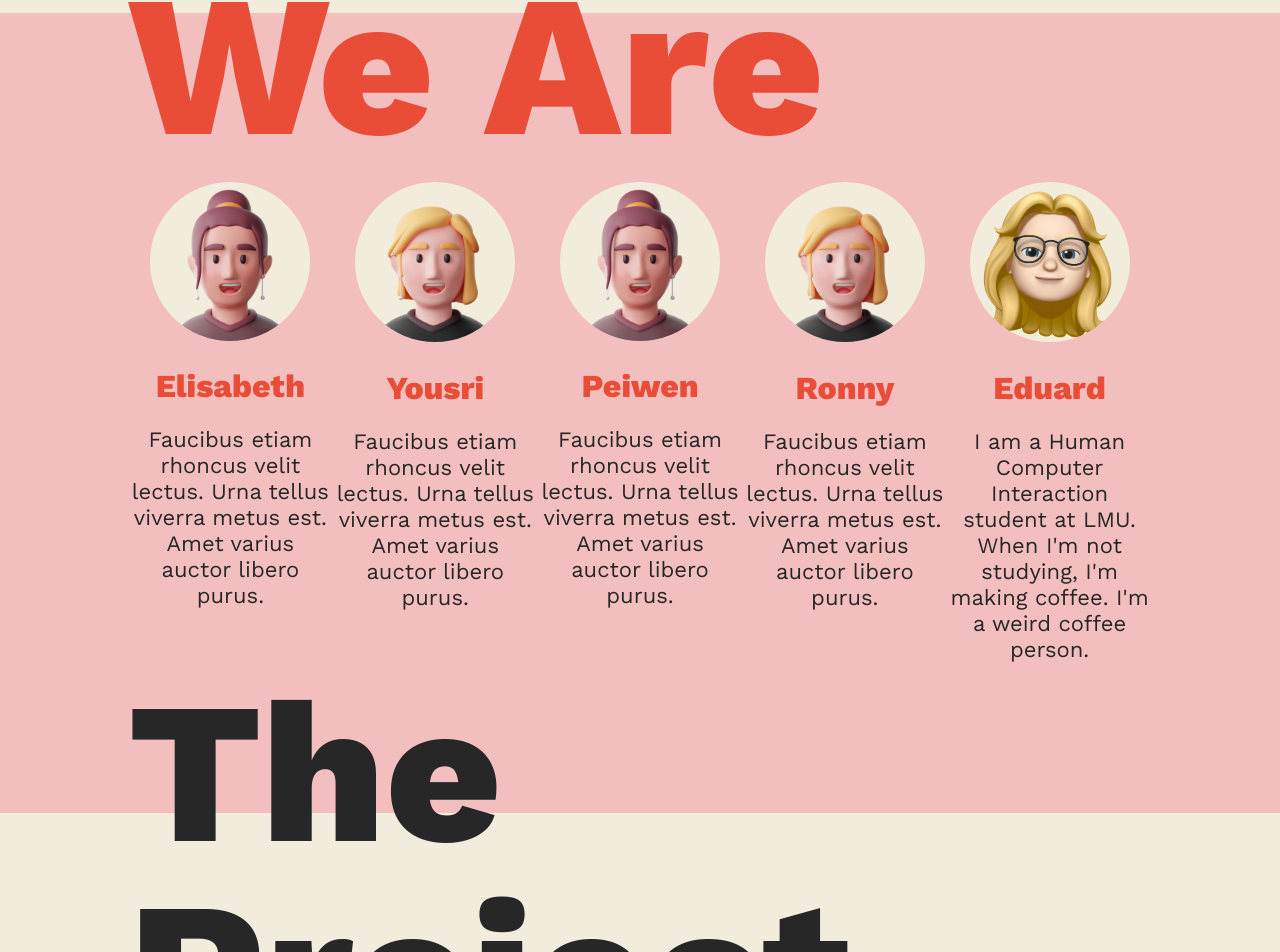
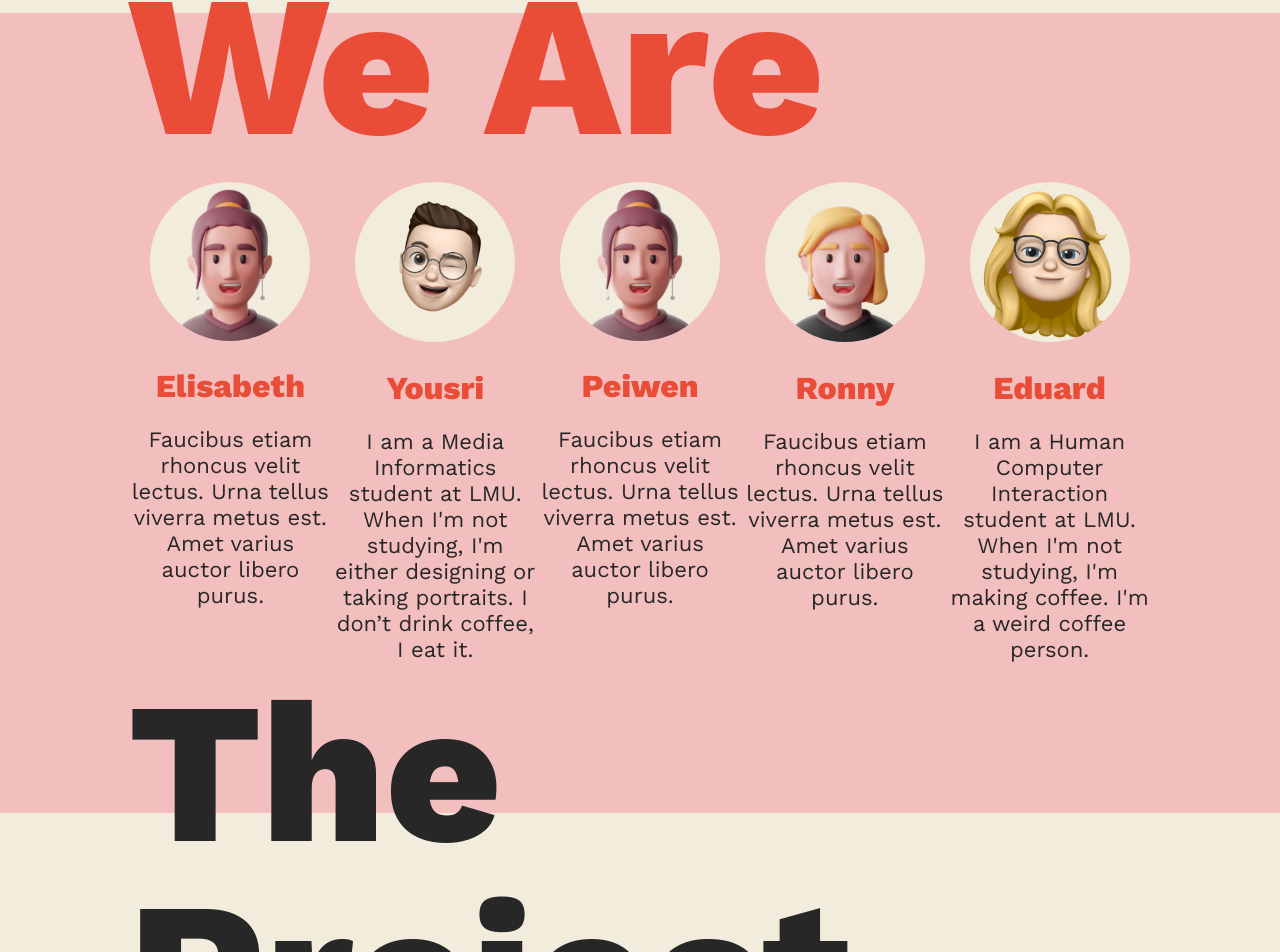
Before and after one commit to EduardvonBriesen/coffeenators, a React (Create React App) app: page / in a window 1280 px wide. Shown: the part 787-1739 px from the top of the page. Built offline with nearby package versions, Linux system fonts and the light colour scheme; no server answers.

Commit message:
added yousri

```diff
--- a/src/pages/Team.tsx
+++ b/src/pages/Team.tsx
@@ -47,8 +47,8 @@ function Team() {
         />
         <TeamMember
           name="Yousri"
-          text="Faucibus etiam rhoncus velit lectus. Urna tellus viverra metus est. Amet varius auctor libero purus."
-          image={"../assets/team2.png"}
+          text="I am a Media Informatics student at LMU. When I'm not studying, I'm either designing or taking portraits. I don’t drink coffee, I eat it."
+          image={"../assets/yousri.png"}
         />
         <TeamMember
           name="Peiwen"
```
Also changed, not shown: public/assets/yousri.png (added).
